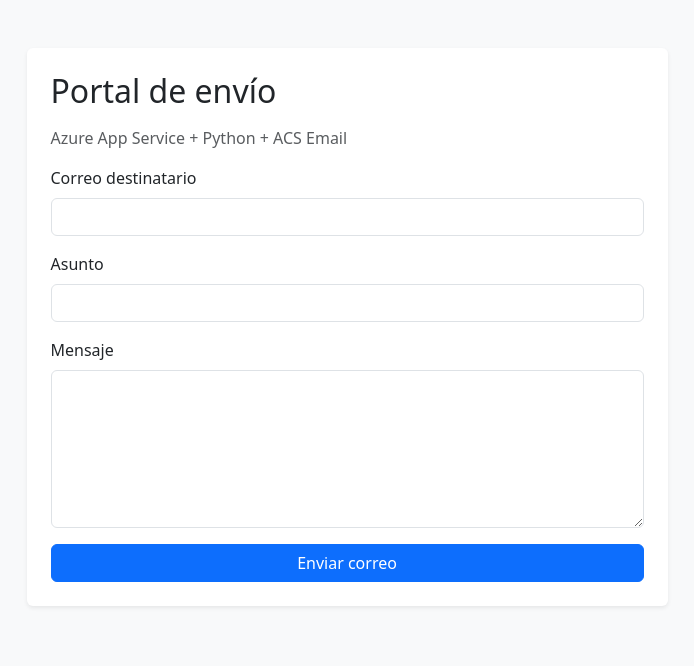
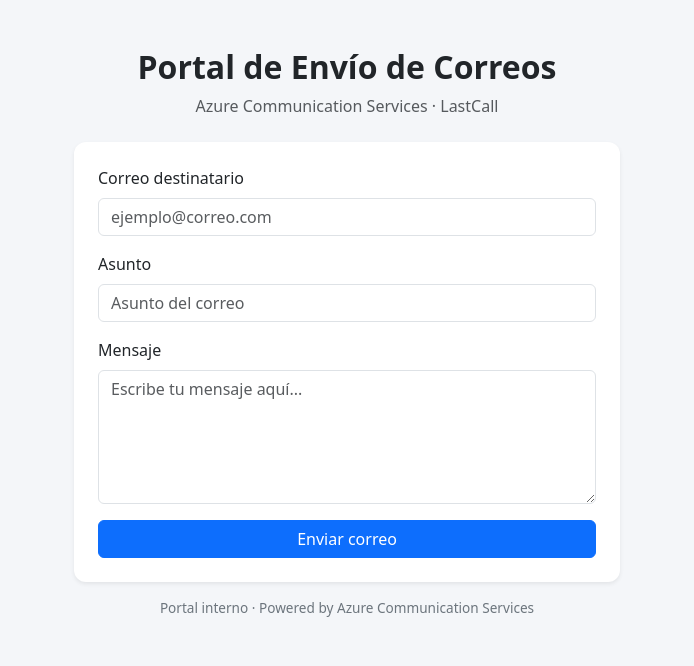
Before and after one commit to IACP-9/acs-mail-portal, a Flask app: page / in a window 1280 px wide. Shown: the top 666 px of the page, without its empty margins (293-987 px from the left). Run offline with Flask 3, Linux system fonts and the light colour scheme.

Commit message:
Update index.html
html mas sobrio

```diff
--- a/templates/index.html
+++ b/templates/index.html
@@ -3,48 +3,93 @@
 <head>
   <meta charset="utf-8">
   <meta name="viewport" content="width=device-width, initial-scale=1">
-  <title>Portal de correo</title>
+  <title>Portal de envío | LastCall</title>
   <link href="https://cdn.jsdelivr.net/npm/bootstrap@5.3.3/dist/css/bootstrap.min.css" rel="stylesheet">
+  <style>
+    body {
+      background-color: #f4f6f9;
+    }
+    .card {
+      border-radius: 12px;
+    }
+    .header-title {
+      font-weight: 600;
+    }
+    .footer {
+      font-size: 0.85rem;
+      color: #6c757d;
+      text-align: center;
+      margin-top: 20px;
+    }
+  </style>
 </head>
-<body class="bg-light">
+
+<body>
+
   <div class="container py-5">
+
+    <!-- HEADER -->
+    <div class="text-center mb-4">
+      <h2 class="header-title">Portal de Envío de Correos</h2>
+      <p class="text-muted">Azure Communication Services · LastCall</p>
+    </div>
+
+    <!-- CARD -->
     <div class="row justify-content-center">
-      <div class="col-lg-7">
+      <div class="col-lg-6">
         <div class="card shadow-sm border-0">
           <div class="card-body p-4">
-            <h2 class="mb-3">Portal de envío</h2>
-            <p class="text-muted">Azure App Service + Python + ACS Email</p>
 
+            <!-- MENSAJES -->
             {% if status %}
-              <div class="alert alert-success">{{ status }}</div>
+              <div class="alert alert-success">
+                <strong>Correo enviado correctamente</strong><br>
+                <small>ID de seguimiento: {{ status }}</small>
+              </div>
             {% endif %}
 
             {% if error %}
-              <div class="alert alert-danger">{{ error }}</div>
+              <div class="alert alert-danger">
+                <strong>Error:</strong> {{ error }}
+              </div>
             {% endif %}
 
+            <!-- FORMULARIO -->
             <form method="post">
+
               <div class="mb-3">
                 <label class="form-label">Correo destinatario</label>
-                <input type="email" class="form-control" name="to_email" required>
+                <input type="email" class="form-control" name="to_email" placeholder="ejemplo@correo.com" required>
               </div>
 
               <div class="mb-3">
                 <label class="form-label">Asunto</label>
-                <input type="text" class="form-control" name="subject" required>
+                <input type="text" class="form-control" name="subject" placeholder="Asunto del correo" required>
               </div>
 
               <div class="mb-3">
                 <label class="form-label">Mensaje</label>
-                <textarea class="form-control" name="body" rows="6" required></textarea>
+                <textarea class="form-control" name="body" rows="5" placeholder="Escribe tu mensaje aquí..." required></textarea>
               </div>
 
-              <button type="submit" class="btn btn-primary w-100">Enviar correo</button>
+              <button type="submit" class="btn btn-primary w-100">
+                Enviar correo
+              </button>
+
             </form>
+
           </div>
         </div>
+
+        <!-- FOOTER -->
+        <div class="footer mt-3">
+          Portal interno · Powered by Azure Communication Services
+        </div>
+
       </div>
     </div>
+
   </div>
+
 </body>
 </html>
```
